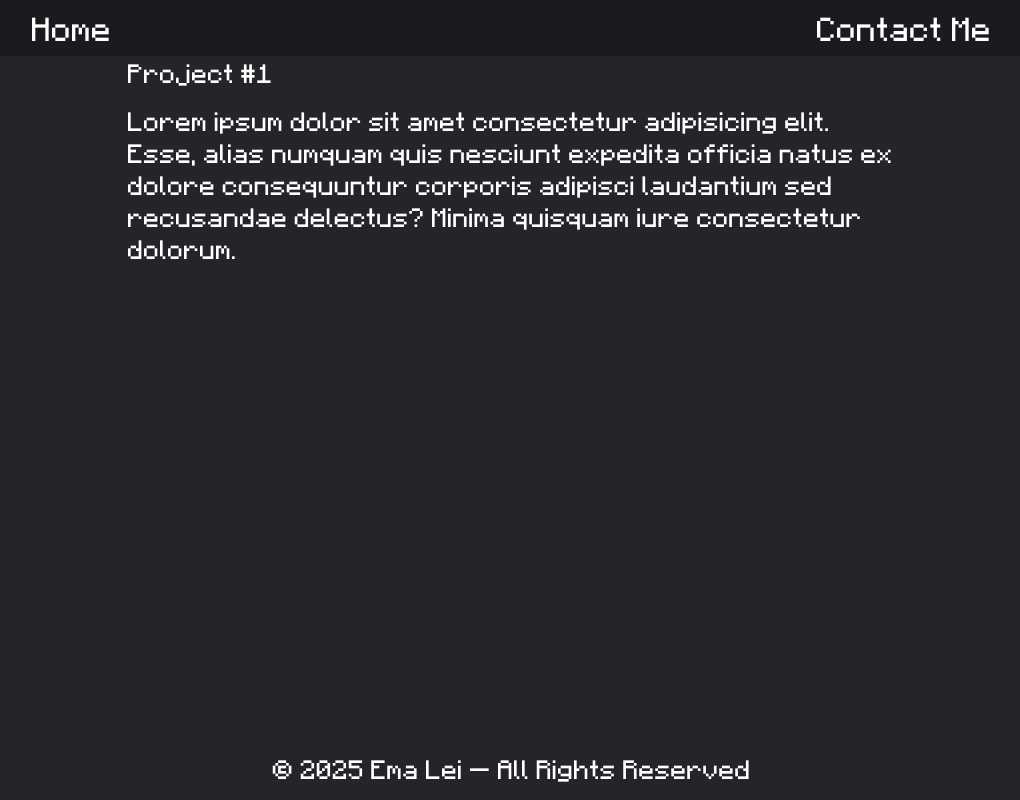
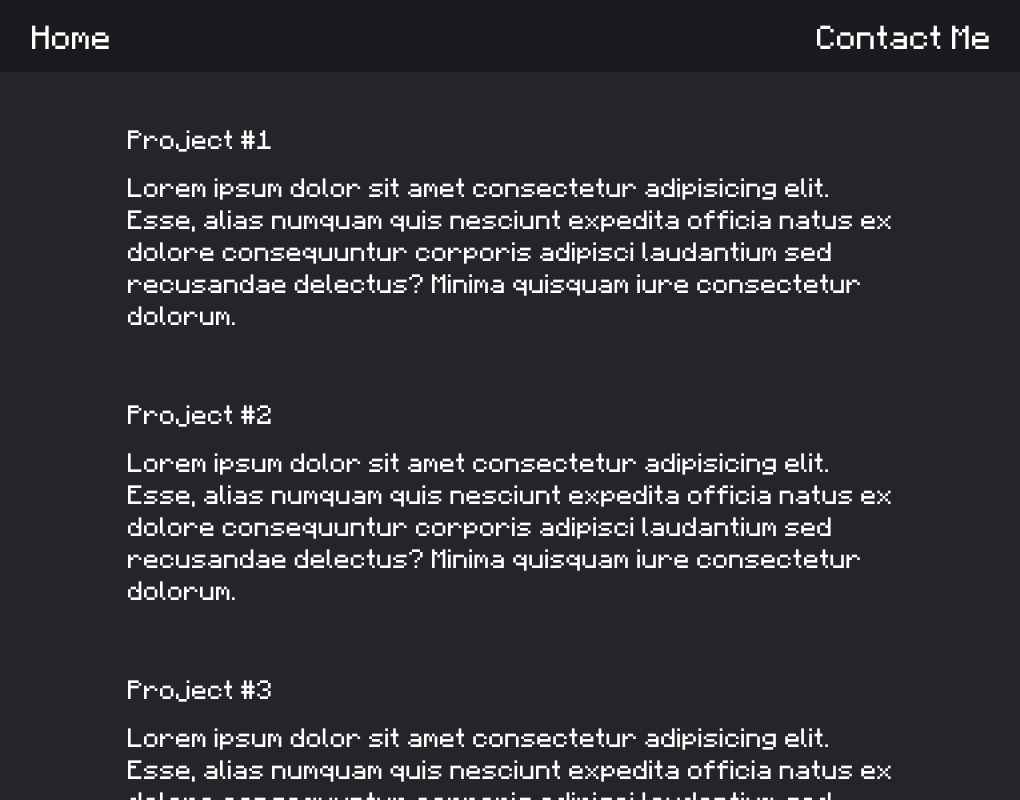
Before and after one commit to ema-lei/personal-website, a plain HTML site: page projects.html in a window 1280 px wide. Shown: the whole page, without its empty margins (128-1148 px from the left). Drawn offline with Linux system fonts and the light colour scheme.

Commit message:
Completed Project page placeholder, fixed scrolling entire viewport

```diff
--- a/projects.html
+++ b/projects.html
@@ -22,6 +22,21 @@
       <p>Lorem ipsum dolor sit amet consectetur adipisicing elit. Esse, alias numquam quis nesciunt expedita officia natus ex dolore consequuntur corporis adipisci laudantium sed recusandae delectus? Minima quisquam iure consectetur dolorum.</p>
     </div>
 
+    <div class="project">
+      <header class="title">Project #2</header>
+      <p>Lorem ipsum dolor sit amet consectetur adipisicing elit. Esse, alias numquam quis nesciunt expedita officia natus ex dolore consequuntur corporis adipisci laudantium sed recusandae delectus? Minima quisquam iure consectetur dolorum.</p>
+    </div>
+
+    <div class="project">
+      <header class="title">Project #3</header>
+      <p>Lorem ipsum dolor sit amet consectetur adipisicing elit. Esse, alias numquam quis nesciunt expedita officia natus ex dolore consequuntur corporis adipisci laudantium sed recusandae delectus? Minima quisquam iure consectetur dolorum.</p>
+    </div>
+
+    <div class="project">
+      <header class="title">Project #4</header>
+      <p>Lorem ipsum dolor sit amet consectetur adipisicing elit. Esse, alias numquam quis nesciunt expedita officia natus ex dolore consequuntur corporis adipisci laudantium sed recusandae delectus? Minima quisquam iure consectetur dolorum.</p>
+    </div>
+
     <footer>
       &copy; 2025 Ema Lei — All Rights Reserved
     </footer>
--- a/styles/index.css
+++ b/styles/index.css
@@ -14,6 +14,9 @@ body {
 
   margin: 0;
   padding: 0;
+
+  overflow: hidden;
+  overscroll-behavior: none;
 }
 
 @font-face {
@@ -62,8 +65,8 @@ body {
 
 footer {
   font-size: 1rem;
-  position: absolute;
-  bottom: 1rem;
+  position: fixed;
+  bottom: 2rem;
 }
 
 .typed-out {
--- a/styles/projects.css
+++ b/styles/projects.css
@@ -3,7 +3,12 @@ body {
   color: white;
   font-family: "MinecraftStandard", sans-serif;
 
+  height: 100vh;
   margin: 0;
+  padding: 0;
+
+  overflow: hidden;
+  overscroll-behavior: none;
 }
 
 @font-face {
@@ -13,13 +18,19 @@ body {
 
 .navbar {
   background-color: #1b1b1f;
-  padding: 0.5rem 0;
+  padding: 1rem 0;
+
+  top: 0;
+  width: 100vw;
+
+  position: fixed;
 }
 
 .nav-container {
   display: flex;
   justify-content: space-between;
   align-items: center;
+
   max-width: 75vw;
   margin: 0 auto;
 }
@@ -33,20 +44,31 @@ body {
 .page {
   display: flex;
   flex-direction: column;
-  justify-content: center;
   align-items: center;
-  /* height: 100vh; */
 
-  /* margin: 0;
-  padding: 0; */
+  overflow-y: scroll;
+  position: absolute;
+  top: 6rem;
+  bottom: 0;
+  left: 0;
+  right: 0;
+
+  margin: 0;
+  padding: 0;
 }
+
+/* .page::-webkit-scrollbar {
+  width: 100px;
+} */
 
 .project {
   width: 60%;
+  margin: 2%;
 }
 
 footer {
   font-size: 1rem;
-  position: absolute;
-  bottom: 1rem;
+  position: relative;
+  bottom: 2rem;
+  margin-top: 6rem;
 }
```
Also changed, not shown: 1 other file.
